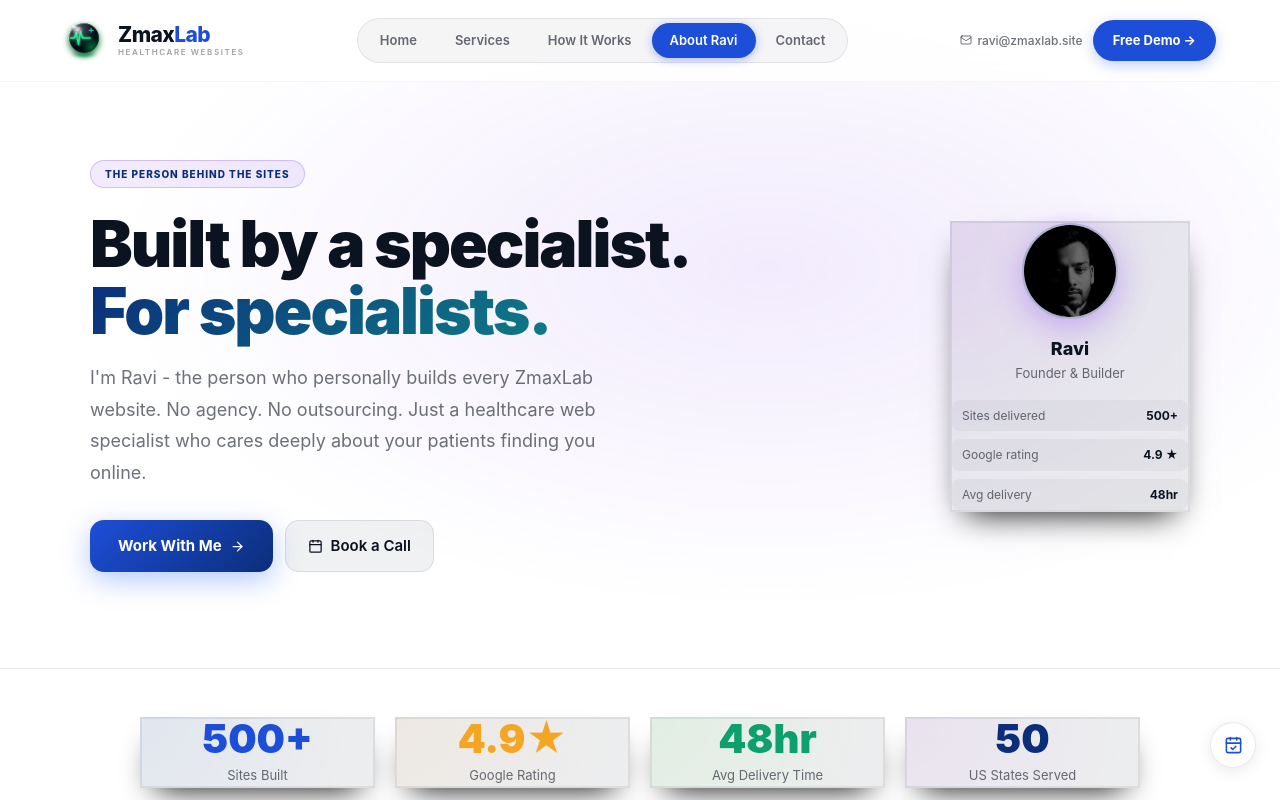
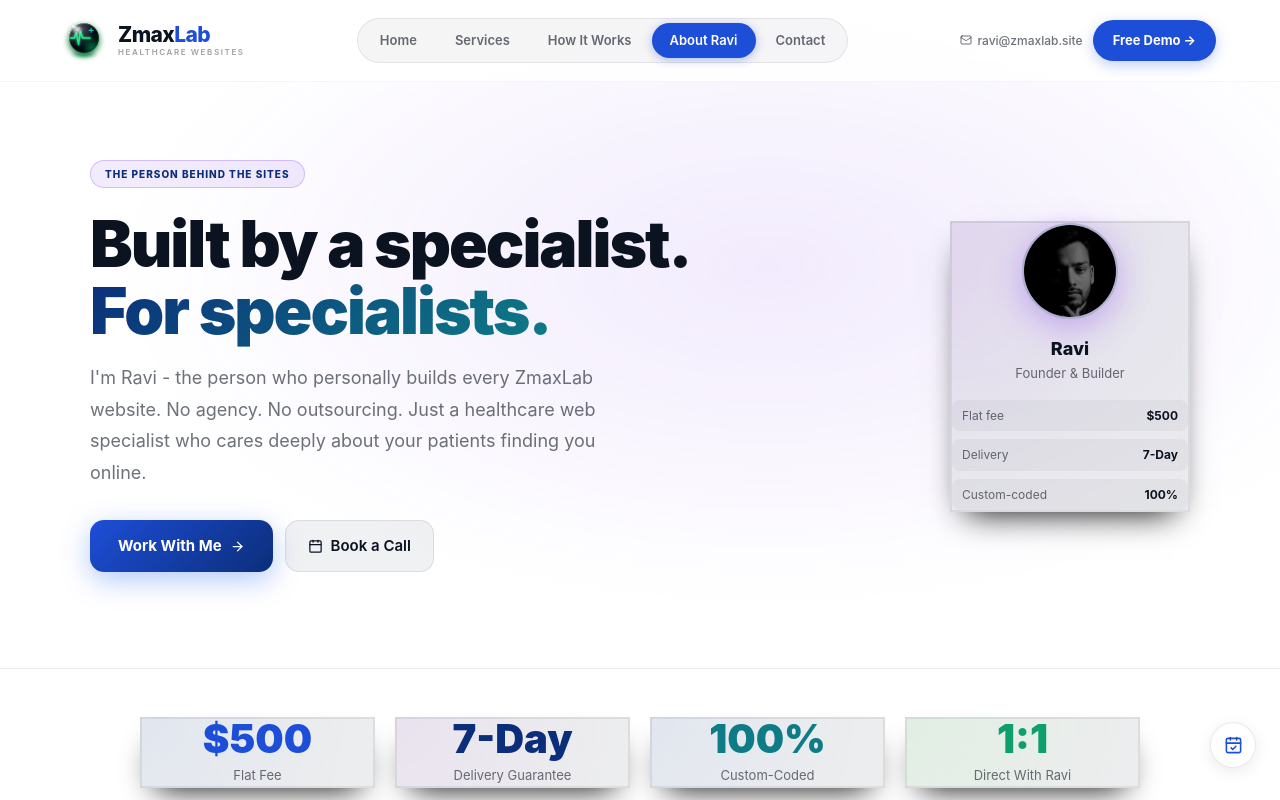
Before and after one commit to ivaryadav/zmaxlab, a React (Vite) app: page /about in a window 1280 px wide. Shown: the top 800 px of the page. Built offline with nearby package versions, Linux system fonts and the light colour scheme.

Commit message:
fix: sitewide sweep for fabricated stats (About, Services pages)

```diff
--- a/src/pages/AboutPage.tsx
+++ b/src/pages/AboutPage.tsx
@@ -22,10 +22,10 @@
 ]
 
 const STATS = [
-  { n:'500+',  label:'Sites Built',          color:T.blue   },
-  { n:'4.9★',  label:'Google Rating',        color:T.amber  },
-  { n:'48hr',  label:'Avg Delivery Time',    color:T.green  },
-  { n:'50',    label:'US States Served',     color:T.violet },
+  { n:'$500',  label:'Flat Fee',             color:T.blue   },
+  { n:'7-Day', label:'Delivery Guarantee',   color:T.violet },
+  { n:'100%',  label:'Custom-Coded',         color:T.cyan   },
+  { n:'1:1',   label:'Direct With Ravi',     color:T.green  },
 ]
 
 const PROMISES = [
@@ -37,10 +37,10 @@
 ]
 
 export default function AboutPage() {
-  const aboutSchema = [{"@context":"https://schema.org","@type":"Person","name":"Ravi","jobTitle":"Healthcare Web Designer","description":"Ravi personally builds every custom healthcare website for NPI-registered practitioners in the USA. $500 flat fee.","url":"https://zmaxlab.site/about","worksFor":{"@type":"Organization","name":"ZmaxLab","url":"https://zmaxlab.site"},"knowsAbout":["Healthcare Website Design","NPI Practitioner Websites","Medical SEO","HIPAA-Aware Web Design"]}]
+  const aboutSchema = [{"@context":"https://schema.org","@type":"Person","name":"Ravi","jobTitle":"Healthcare Web Designer","description":"Ravi personally builds every custom healthcare website for NPI-registered practitioners in the USA. $500 flat fee, delivered in 7 business days.","url":"https://zmaxlab.site/about","worksFor":{"@type":"Organization","name":"ZmaxLab","url":"https://zmaxlab.site"},"knowsAbout":["Healthcare Website Design","NPI Practitioner Websites","Medical SEO","HIPAA-Aware Web Design"]}]
   useSEO({
     title: 'About Ravi - Healthcare Web Designer for NPI Practitioners | ZmaxLab',
-    description: 'Meet Ravi, founder of ZmaxLab. He personally builds every $500 healthcare website for NPI-registered practitioners - nurse practitioners, PAs, mental health providers. 500+ sites.',
+    description: 'Meet Ravi, founder of ZmaxLab. He personally builds every $500 healthcare website for NPI-registered practitioners - nurse practitioners, PAs, mental health providers. 7-day delivery, no contract.',
     canonical: 'https://zmaxlab.site/about',
     schema: aboutSchema,
   })
@@ -101,7 +101,7 @@
               <div style={{ fontSize:18,fontWeight:800,color:T.text }}>Ravi</div>
               <div style={{ fontSize:13,color:T.muted,marginBottom:16 }}>Founder & Builder</div>
               <div style={{ display:'flex',flexDirection:'column',gap:8 }}>
-                {[['500+','Sites delivered'],['4.9 ★','Google rating'],['48hr','Avg delivery']].map(([v,l]) => (
+                {[['$500','Flat fee'],['7-Day','Delivery'],['100%','Custom-coded']].map(([v,l]) => (
                   <div key={l} style={{ display:'flex',justifyContent:'space-between',fontSize:12,padding:'6px 10px',background:'rgba(11,18,32,0.04)',borderRadius:8 }}>
                     <span style={{ color:T.muted }}>{l}</span>
                     <span style={{ color:T.text,fontWeight:700 }}>{v}</span>
--- a/src/pages/ServicesPage.tsx
+++ b/src/pages/ServicesPage.tsx
@@ -16,24 +16,24 @@
 const fadeUp = (delay = 0) => ({ initial:{ opacity:0, y:28 }, whileInView:{ opacity:1, y:0 }, viewport:{ once:true, amount:0.1 }, transition:{ duration:0.7, delay, ease:EASE } })
 
 const MONTHLY = [
-  { color:'#1D4ED8', title:'Local SEO', price:'$230', sub:'/month', desc:'68% of patients Google their symptoms before booking. We get your practice to the top of local search - for your specialty and city - before your competition.', perks:['20+ specialty + city keyword targets','Google Maps (3-pack) optimisation','Monthly ranking & traffic report','Local citation & NPI directory building','Competitor gap analysis included'] },
+  { color:'#1D4ED8', title:'Local SEO', price:'$230', sub:'/month', desc:'Most patients search online before booking. We get your practice to the top of local search - for your specialty and city - before your competition.', perks:['20+ specialty + city keyword targets','Google Maps (3-pack) optimisation','Monthly ranking & traffic report','Local citation & NPI directory building','Competitor gap analysis included'] },
   { color:'#0B2E7A', title:'Social Media Marketing', price:'$150', sub:'/month', desc:'Patients don\'t book on the first visit to your profile. Consistent, expert content keeps your practice top-of-mind - so when they\'re ready, they choose you, not the practice down the road.', perks:['12-16 HIPAA-compliant posts/month','Instagram, Facebook & LinkedIn','Patient education + trust content','Stories, reels & highlight covers','Monthly performance analytics'] },
-  { color:'#F5A524', title:'Reputation Management', price:'$100', sub:'/month', desc:'87% of patients read reviews before choosing a provider. 72% won\'t consider below 4 stars. I send review requests on your behalf and provide response templates - so your 5-star reputation grows while you focus on patient care.', perks:['Post-visit review requests we send for you','2-click SMS + email links for patients','Google & Healthgrades monitoring','Done-for-you response templates','Negative review alert & guidance'] },
+  { color:'#F5A524', title:'Reputation Management', price:'$100', sub:'/month', desc:'Online reviews are often the deciding factor for a new patient. I send review requests on your behalf and provide response templates - so your reputation grows while you focus on patient care.', perks:['Post-visit review requests we send for you','2-click SMS + email links for patients','Google & Healthgrades monitoring','Done-for-you response templates','Negative review alert & guidance'] },
   { color:'#0E7C86', title:'Performance Report', price:'$75', sub:'/month', desc:'See exactly where every new patient came from. Monthly analytics covering rankings, traffic, calls, and bookings - plus what your local competitors are doing differently this month.', perks:['Google ranking positions tracked','Monthly visitor & source analytics','Call & enquiry conversion tracking','Core Web Vitals performance score','Head-to-head competitor comparison'] },
   { color:'#0E9F6E', title:'Website Support', price:'$200', sub:'/month', desc:'Your website is your hardest-working team member - it greets every patient, answers questions, and takes bookings around the clock. I keep it updated, secure, and performing so it never lets you down.', perks:['Unlimited text, image & page updates','Monthly performance review call','Priority 24-hour response time','Security scanning & uptime monitoring','Annual SEO health check included'] },
 ]
 
 const ONE_TIME = [
-  { color:'#1D4ED8', label:'Setup',      title:'Google Business Profile',  price:'$150', desc:'86% of people use Google Maps to find local businesses. We verify and fully optimise your GBP so patients searching "[specialty] near me" find you - not your competitor.' },
+  { color:'#1D4ED8', label:'Setup',      title:'Google Business Profile',  price:'$150', desc:'Most people check Google Maps to find local businesses. We verify and fully optimise your GBP so patients searching "[specialty] near me" find you - not your competitor.' },
   { color:'#0B2E7A', label:'Setup',      title:'NPI Directory Listings',    price:'$75',  desc:'Patients Google your name before booking. We list and optimise your profile on 7 major directories: Healthgrades, Zocdoc, Vitals, WebMD, Psychology Today, US News & NPI Registry.' },
   { color:'#0E9F6E', label:'Setup',      title:'HIPAA Patient Intake Forms', price:'$100', desc:'Replace paper clipboards with secure, HIPAA-aware digital intake forms. Collect patient history before they walk in - delivered directly to your inbox or EHR.' },
   { color:'#0E7C86', label:'Setup',      title:'Telehealth Page Setup',     price:'$100', desc:'Patients expect virtual care options. We build a professional telehealth booking page with your state coverage map, platform links, and insurance info - ready in 48 hours.' },
   { color:'#DC2626', label:'Content',    title:'Blog Content Starter',      price:'$150', desc:'Google rewards websites with fresh, expert content. 3 SEO-optimised blog posts targeting your specialty keywords - researched, written, published, and submitted to Google.' },
-  { color:'#F5A524', label:'Automation', title:'Appointment Reminder Setup', price:'$75',  desc:'No-shows cost the average practice $150+ per missed appointment. I set up reminder messages that go out before every visit - reducing no-shows by up to 30%. Done once, works forever.' },
+  { color:'#F5A524', label:'Automation', title:'Appointment Reminder Setup', price:'$75',  desc:'Missed appointments cost practices real time and revenue. I set up reminder messages that go out before every visit, helping more patients actually show up. Done once, works forever.' },
 ]
 
 const WEBSITE_FEATURES = [
-  '75% of patients judge you by your website - ours converts','Mobile-first design (all devices & browsers)','SSL secured with HTTPS','Full SEO foundation - meta, schema, sitemap',
+  'First impressions form fast - a professional site builds trust immediately','Mobile-first design (all devices & browsers)','SSL secured with HTTPS','Full SEO foundation - meta, schema, sitemap',
   'Online booking (Calendly / Jane / SimplePractice)','Insurance & billing page to cut front-desk calls','HIPAA-aware secure contact forms','Google Analytics 4 + Search Console setup',
   'NPI credentials, license & specialty displayed','Live on your domain in 7 days - guaranteed','Full source code delivered - you own it','1 free post-launch revision included',
 ]
```
Also changed, not shown: 1 other file (tests, documents, lock files or other folders).
